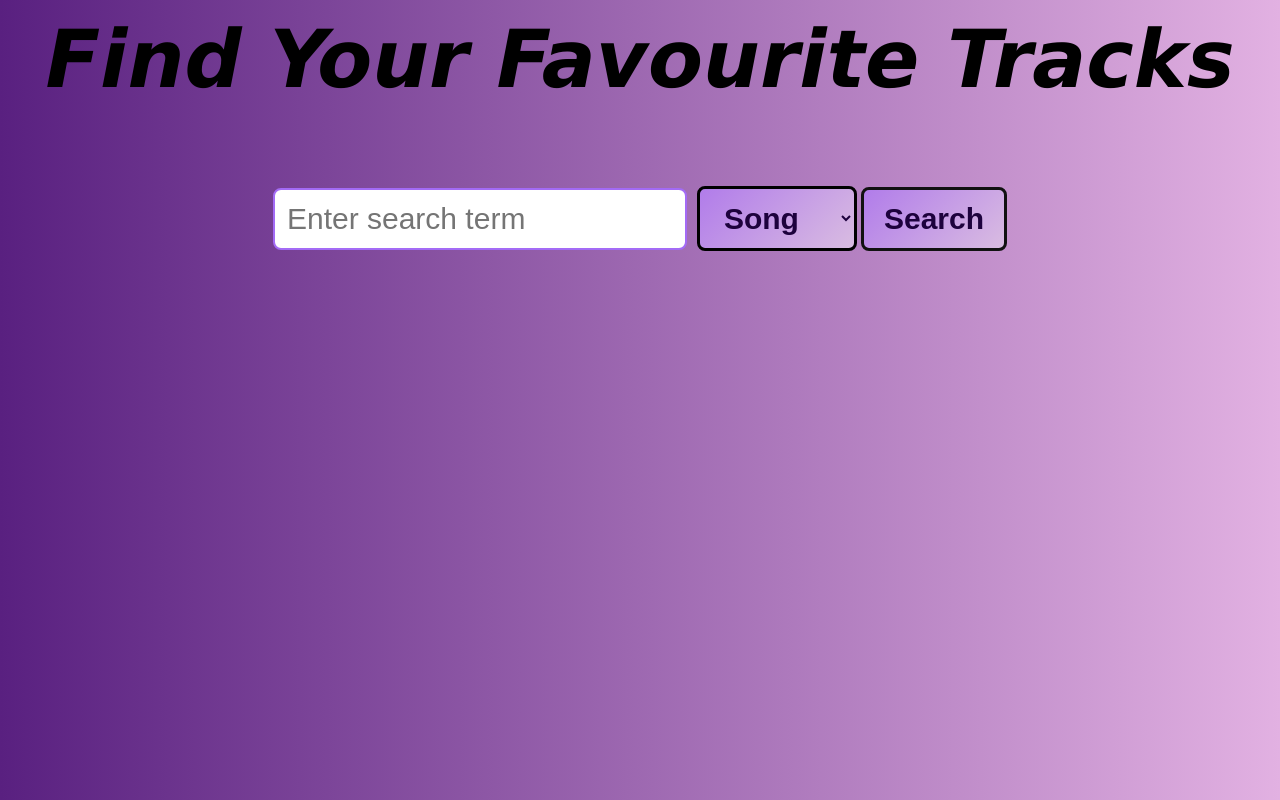
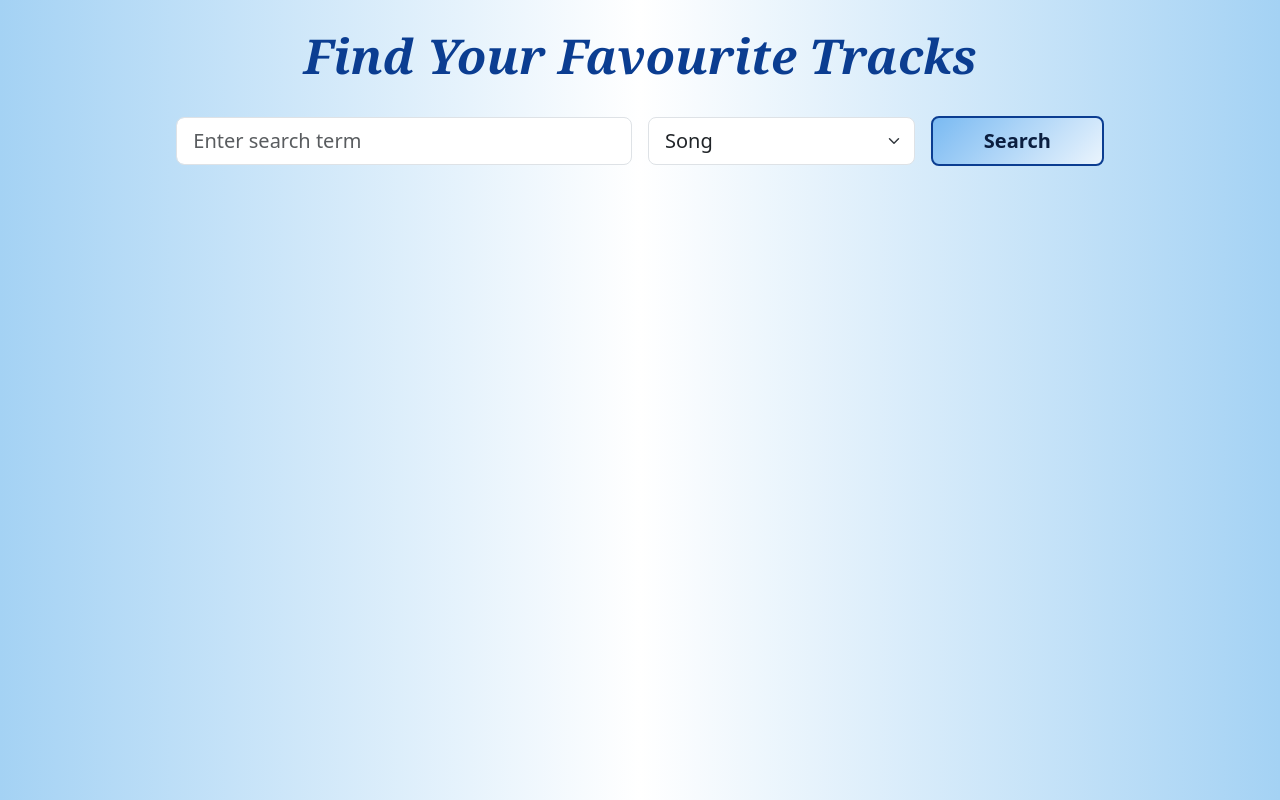
Before and after one commit to ShezahFalak/browse-music, a plain HTML site: page index.html in a window 1280 px wide. Drawn offline with nearby package versions, Linux system fonts and the light colour scheme.

Commit message:
Update index.html

```diff
--- a/index.html
+++ b/index.html
@@ -1,63 +1,44 @@
-<html>
+<!DOCTYPE html>
+<html lang="en">
 <head>
+  <meta charset="UTF-8">
+  <title>Find Your Favourite Tracks</title>
+  <link href="https://cdn.jsdelivr.net/npm/bootstrap@5.3.3/dist/css/bootstrap.min.css" rel="stylesheet">
   <style>
-            body{
-                background: linear-gradient(270deg,rgb(226, 177, 226),rgb(89, 32, 128));
+  body {
+    background: linear-gradient(270deg, #a4d2f4 0%, white 50%, #a4d2f4 100%);
+    min-height: 100vh;
   }
-            p{
-                font-family: 'Lucida Sans', 'Lucida Sans Regular', 'Lucida Grande', 'Lucida Sans Unicode', Geneva, Verdana, sans-serif;
+
+  p.title {
+    font-family: 'Georgia', serif;
     font-weight: bold;
     text-align: center;
-                font-size: 80px;
+    font-size: 48px;
     font-style: oblique;
-                padding-top: 5px;
+    padding-top: 20px;
+    color: #0b3d91;
   }
-            button {
-    background: linear-gradient(135deg, #b17cea, #d9bce1);
-    color: rgb(29, 2, 61);
+
+  .btn-custom {
+    background: linear-gradient(135deg, #7abaf2, #eaf4fd);
+    color: #0b1e3f;
     font-weight: bold;
-    padding: 12px 20px;
-    font-size: 30px;
-    border: solid rgb(17, 17, 17);
+    font-size: 20px;
+    border: 2px solid #0b3d91;
     border-radius: 8px;
-    cursor: pointer;
     transition: transform 0.3s ease, box-shadow 0.3s ease;
   }
 
-button:hover {
+  .btn-custom:hover {
     transform: scale(1.05);
-    box-shadow: 0px 4px 15px rgba(106, 17, 203, 0.4);
-}
-            input {
-    width: 100%;
-    padding: 12px;
-    max-width: 500px;
-    font-size: 30px;
-    border: 2px solid #a36bf5;
-    border-radius: 8px;
-    outline: none;
-    transition: 0.3s;
+    box-shadow: 0px 4px 15px rgba(18, 96, 241, 0.4);
   }
 
-input:focus {
-    border-color: #822ee6;
-    box-shadow: 0 0 10px rgba(131, 38, 230, 0.5);
-}
-.container{
-   display: flex;
-    align-items: center;
-    gap: 10px; /* Adds spacing between elements */
-    justify-content: center;
-
-}
-select{
-    font-size: 30px;
-    padding: 12px 20px;
-    background: linear-gradient(135deg, #b17cea, #d9bce1);
-    color: rgb(29, 2, 61);
-    font-weight: bold;
-    border:solid black;
-    border-radius: 8px;
+  .form-control:focus,
+  .form-select:focus {
+    border-color: #2980b9;
+    box-shadow: 0 0 10px rgba(18, 96, 241, 0.3);
   }
 
   .result {
@@ -65,69 +46,113 @@ select{
     flex-direction: column;
     align-items: center;
     gap: 20px;
-  padding: 20px;
-  color: white;
+    padding: 30px 15px;
     font-family: Arial, sans-serif;
-
   }
 
   .result-item {
     display: flex;
+    flex-wrap: wrap;
     gap: 20px;
-  background: rgba(255,255,255,0.1);
+    background: rgba(255, 255, 255, 0.95);
     padding: 20px;
     border-radius: 12px;
-  width: 90%;
+    width: 100%;
     max-width: 900px;
-  box-shadow: 0 0 10px rgba(0,0,0,0.3);
+    box-shadow: 0 0 10px rgba(0, 0, 0, 0.15);
     align-items: center;
   }
 
   .result-item img {
-  width: 300px;
-  height: 300px;
+    width: 100%;
+    max-width: 300px;
+    height: auto;
     border-radius: 10px;
+    border: 3px solid transparent;
+    object-fit: cover;
+    transition: border-color 0.3s ease;
+  }
+
+  .result-item img:hover {
+    border-color: #2980b9;
   }
 
   .result-info {
     display: flex;
     flex-direction: column;
     gap: 10px;
+    flex: 1;
+    min-width: 200px;
   }
 
   .result-info span {
-  font-size: 28px;
+    font-size: 20px;
     font-weight: 600;
   }
 
   .result-info a {
-  font-size: 18px;
-  color: #ffe27a;
+    font-size: 16px;
+    color: #007bff;
     text-decoration: underline;
     font-weight: bold;
+    word-break: break-word;
   }
 
+  /* Mobile responsiveness */
+  @media (max-width: 576px) {
+    p.title {
+      font-size: 36px;
+    }
+
+    .btn-custom {
+      font-size: 18px;
+    }
+
+    .result-item {
+      flex-direction: column;
+      align-items: center;
+    }
+
+    .result-item img {
+      width: 100%;
+      height: auto;
+    }
+
+    .result-info span {
+      font-size: 18px;
+    }
+
+    .result-info a {
+      font-size: 14px;
+    }
+  }
 </style>
 </head>
 <body>
-        <p>Find Your Favourite Tracks</p>
 
-        <div class="container">
-        <div>
-        <input type="text" id="searchid"  placeholder="Enter search term">
+  <p class="title">Find Your Favourite Tracks</p>
+
+  <div class="container my-4">
+    <div class="row justify-content-center align-items-center g-3">
+      <div class="col-md-5">
+        <input type="text" id="searchid" class="form-control form-control-lg" placeholder="Enter search term">
       </div>
-        <div>
-        <select id="searchType">
+      <div class="col-md-3">
+        <select id="searchType" class="form-select form-select-lg">
           <option value="song">Song</option>
           <option value="album">Album</option>
           <option value="artist">Artist</option>
         </select>
-
-        <button onclick="fetchSongs()">Search</button>
+      </div>
+      <div class="col-md-2 d-grid">
+        <button class="btn btn-custom btn-lg" onclick="fetchSongs()">Search</button>
       </div>
     </div>
-        <div id="results" class="result"></div>
+  </div>
+
+  <div id="results" class="result container"></div>
 
   <script src="songs.js"></script>
+  <script src="https://cdn.jsdelivr.net/npm/bootstrap@5.3.3/dist/js/bootstrap.bundle.min.js"></script>
 </body>
 </html>
```
Lines whose indentation alone changed are shown as unchanged.
